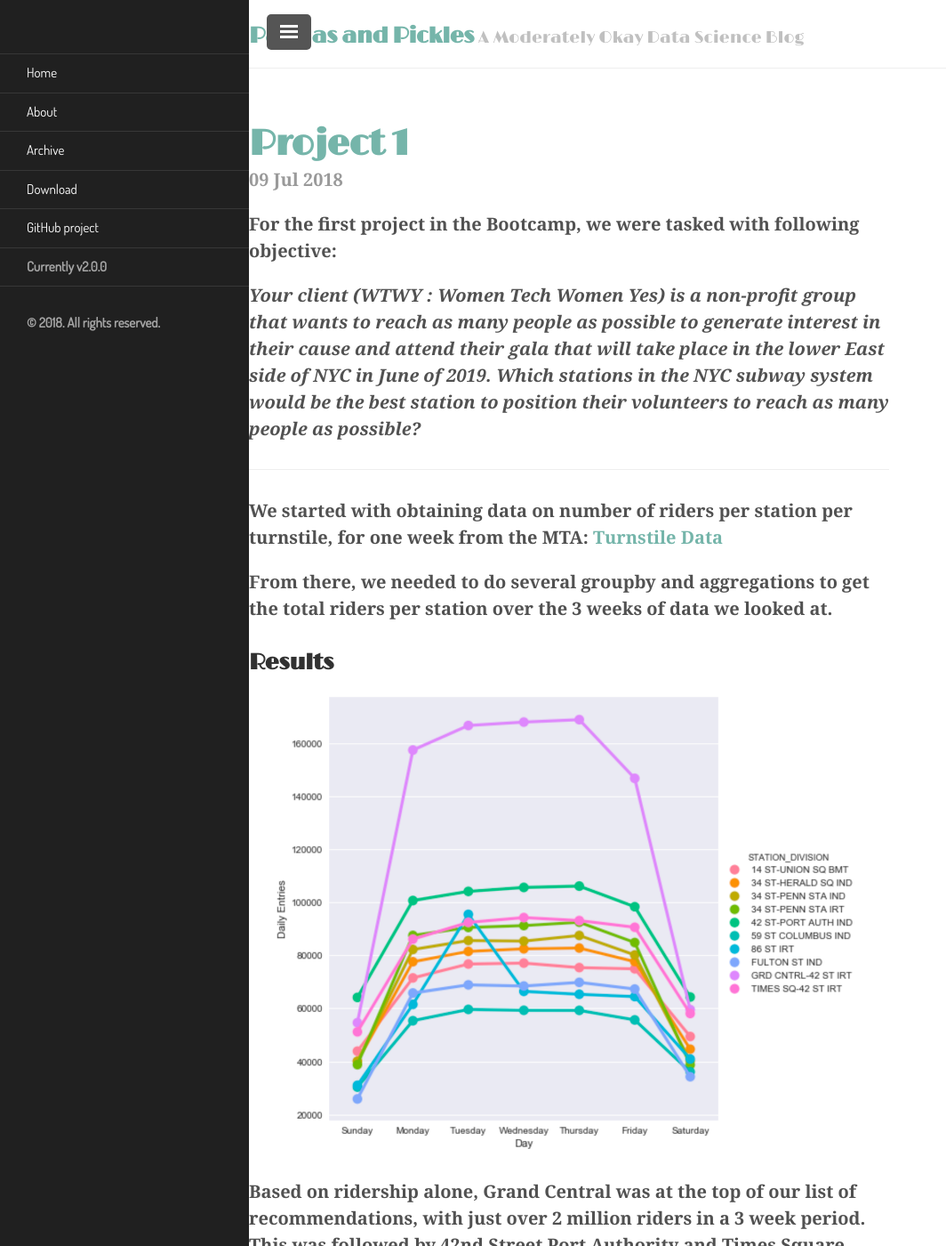
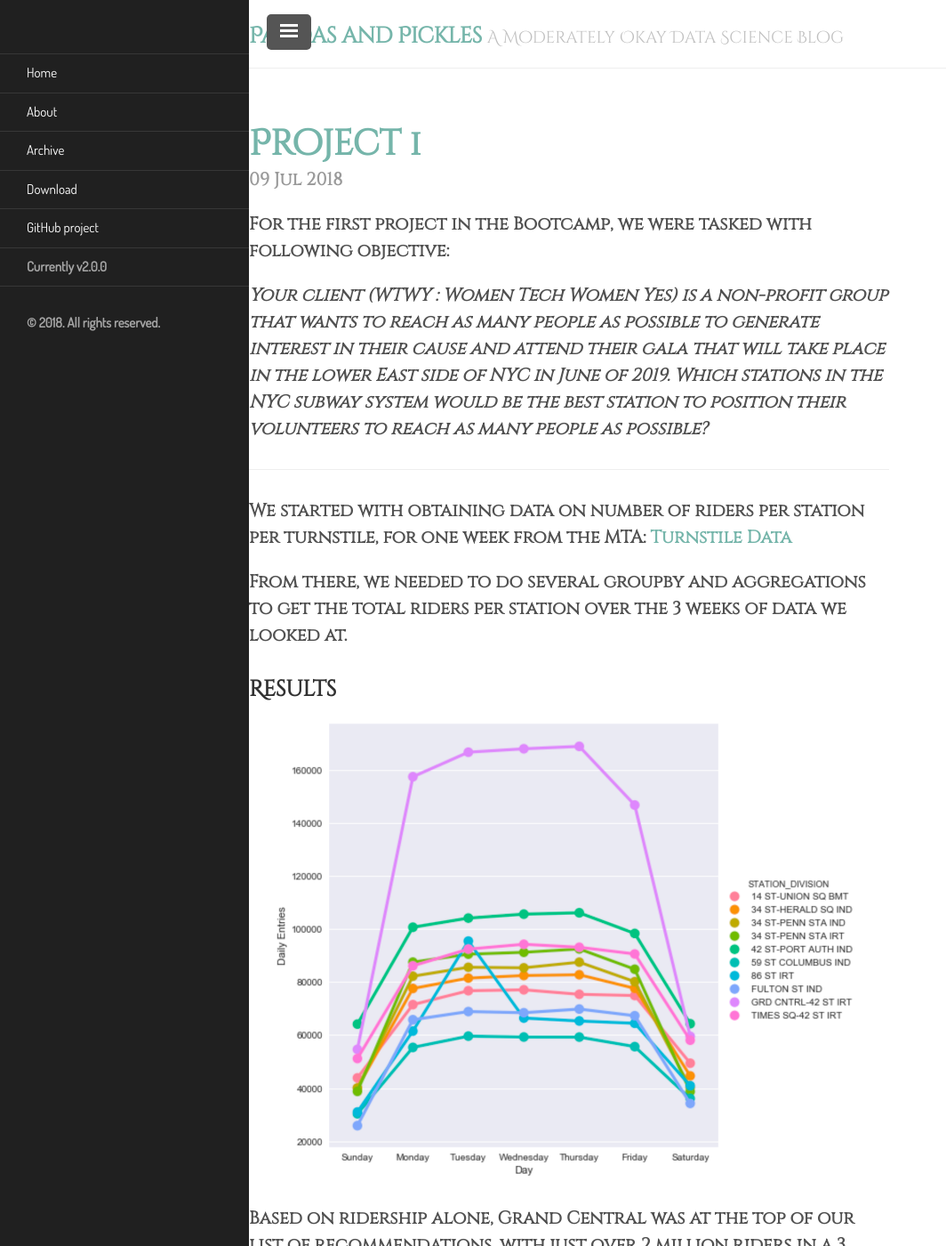
Before and after one commit to Cassini-4B/Cassini-4B.github.io, a Jekyll site: the page built from index.html, in a window 1280 px wide and 1400 px high. Shown: the whole window at 89% size, without its empty margins (0-1064 px from the left). Built offline with Jekyll 4.4.1, drawn with Linux system fonts in a browser that asks for light colours; some web fonts are replaced; the list of posts is cut into pages by our own code.

Commit message:
updated fonts

```diff
--- a/_includes/head.html
+++ b/_includes/head.html
@@ -23,7 +23,7 @@
   <link href="https://fonts.googleapis.com/css?family=Cinzel" rel="stylesheet">
   <link href="https://fonts.googleapis.com/css?family=Dosis" rel="stylesheet">
   <link href="https://fonts.googleapis.com/css?family=Forum" rel="stylesheet">
-  <link href="https://fonts.googleapis.com/css?family=Limelight" rel="stylesheet">
+
 
 
 
--- a/public/css/lanyon.css
+++ b/public/css/lanyon.css
@@ -41,12 +41,12 @@ body {
 }
 
 html {
-  font-family:  "Forum",   Georgia, cursive;
+  font-family:  "Cinzel",   Georgia, serif;
   font-weight: 700
 }
 
 h1, h2, h3, h4, h5, h6 {
-  font-family:  "Limelight", Helvetica, Arial, cursive;
+  font-family:  "Cinzel Decorative", Helvetica, Arial, cursive;
   font-weight: 900;
   color: #313131;
   letter-spacing: -.025rem;
```
